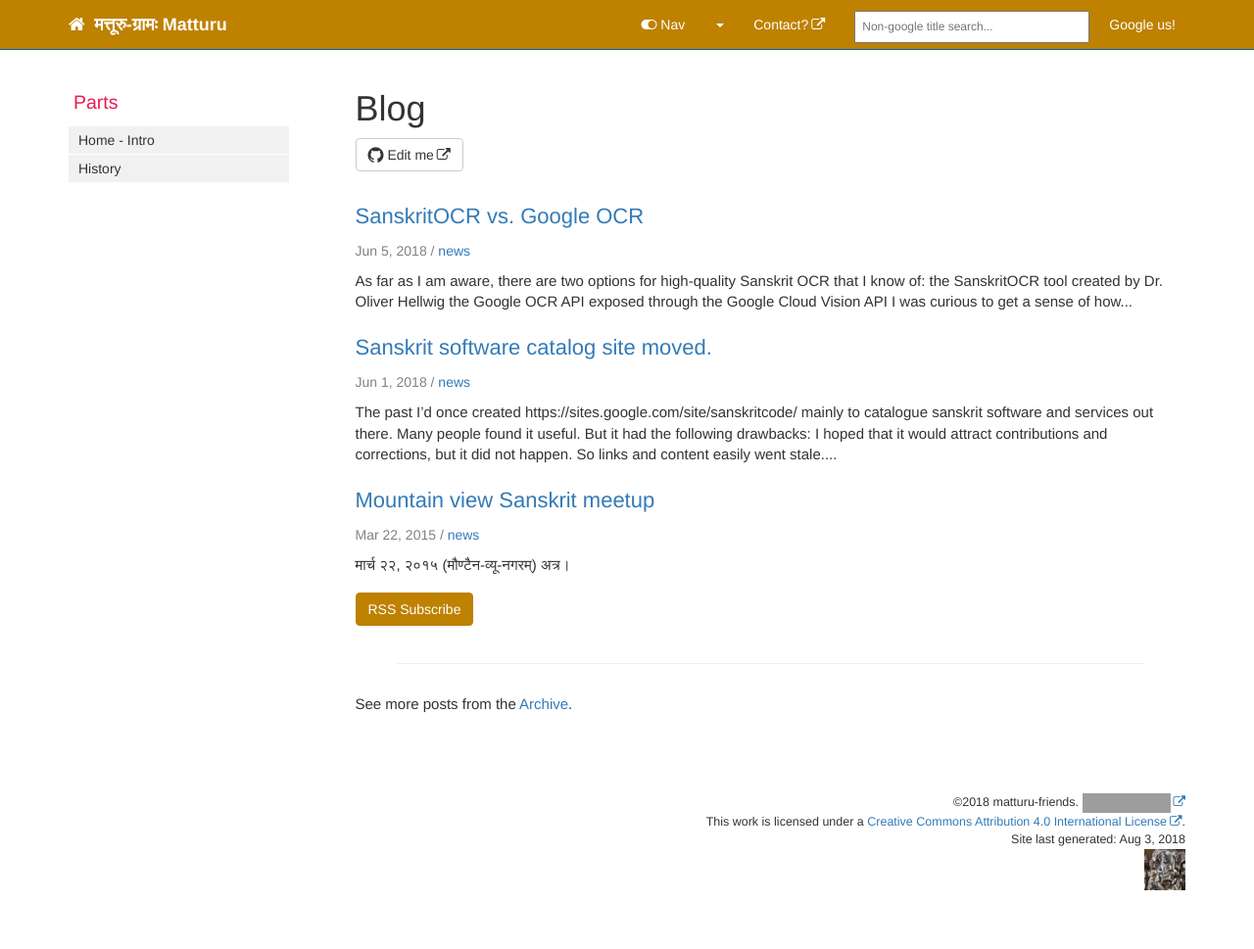
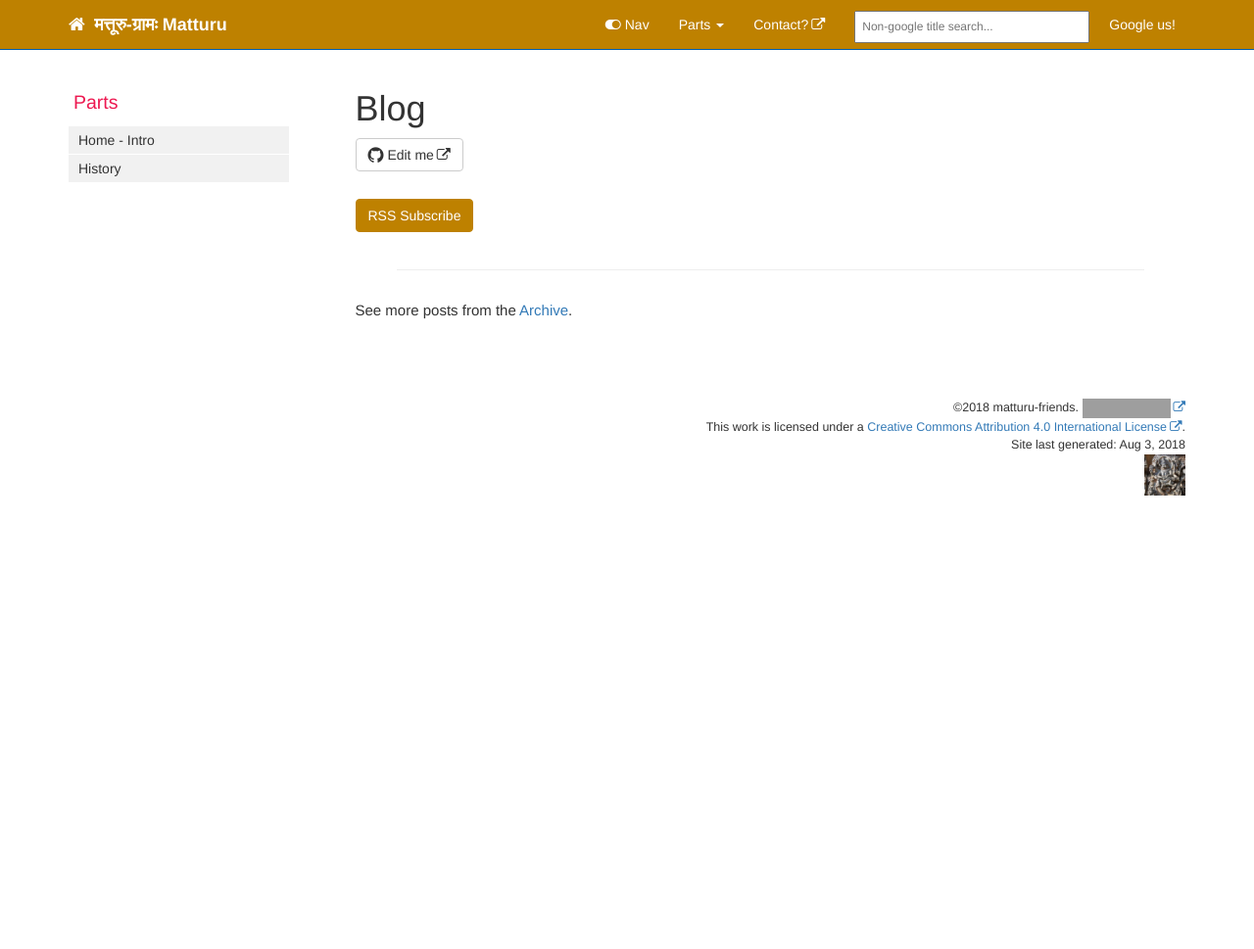
Before and after one commit to sanskrit/groups, a Jekyll site: the page built from blog/index.html, in a window 1280 px wide. Shown: the whole page at 98% size. Built offline with Jekyll 4.4.1, drawn with Linux system fonts in a browser that asks for light colours; nearby versions of some CDN libraries; comment, search, counter and statistics services are not loaded; after the commit the page ends 900 px from its top, so only the background shows below that; part of the change alters nothing that is shown; grey boxes are pictures that could not be loaded.

Commit message:
Content update.

```diff
--- a/_config.yml
+++ b/_config.yml
@@ -95,7 +95,7 @@ defaults:
       comments: true
       search: true
       sidebar: home_sidebar
-      topnav: topnav
+      topnav: home_sidebar
   -
     scope:
       path: ""
@@ -105,7 +105,7 @@ defaults:
       comments: true
       search: true
       sidebar: home_sidebar
-      topnav: topnav
+      topnav: home_sidebar
       permalink: /posts/:slug:output_ext
 # these are defaults used for the frontmatter for these file types
 
--- a/_posts/2015-03-22-mountain-view-meetup.md
+++ /dev/null
@@ -1,8 +0,0 @@
----
-title:  "Mountain view Sanskrit meetup"
-published: true
-summary: "Notes from a rare meeting."
-tags: [news]
----
-
-मार्च २२, २०१५ (मौण्टैन-व्यू-नगरम्) [अत्र](https://docs.google.com/document/d/1f1j0INiR733_thzJrmcycToEUxnUMmr1YCJ7devUUVc/edit?usp=sharing)।
--- a/_posts/2018-06-01-site-moved.md
+++ /dev/null
@@ -1,26 +0,0 @@
----
-title:  "Sanskrit software catalog site moved."
-published: true
-summary: "Sanskrit software catalog site moved."
-tags: [news]
----
-## The past
-
-I'd once created <https://sites.google.com/site/sanskritcode/> mainly to catalogue sanskrit software and services out there. Many people found it useful. But it had the following drawbacks:
-
-- I hoped that it would attract contributions and corrections, but it did not happen. So links and content easily went stale.
-- Besides, that site relied on the beneficence of Google for its availability - and data was not easily exportable.
-
-## Moving to a Jekyll based github-wiki
-
-Now I've moved all the content to <https://sanskrit-coders.github.io/site/>, which uses the Jekyll static site generator and a fork of the [documentation-theme-jekyll](https://github.com/tomjoht/documentation-theme-jekyll) theme. Turning the HTML to markdown required creating [google-sheets-to-markdown](https://vvasuki.github.io/google-sheets-to-markdown/).
-
-- **<https://sites.google.com/site/sanskritcode/> will be deleted after a few days.**
-
-### Advantages
-- Anyone can use the convenient "Edit me" button to contribute changes via the github pull request.
-- Whether or not this attracts more contributions (I suspect it won't), atleast the data is freed from Google so that anyone can easily copy and host it.
-- Folks can use Disqus tool at the bottom to comment on the pages as well!
-
-## Comments
-Feel free to use this Jekyll theme/ setup for your own sites!
--- a/_posts/2018-06-05-ocr-comparison.md
+++ /dev/null
@@ -1,208 +0,0 @@
----
-title: SanskritOCR vs. Google OCR
-published: true
-summary: "SanskritOCR vs. Google OCR."
-tags: [news]
-author: Arun
-author_link: "https://github.com/akprasad"
----
-
-As far as I am aware, there are two options for high-quality Sanskrit OCR that
-I know of:
-
-- the [SanskritOCR][socr] tool created by Dr. Oliver Hellwig
-- the [Google OCR][gocr] API exposed through the Google Cloud Vision API
-
-I was curious to get a sense of how these two tools compared on a sample page,
-and whether there was a clear difference in quality between the two. Here I'll
-describe how I conducted this comparison and my results.
-
-Doing a fair analysis is time-consuming because a variety of page sizes,
-scan qualities, genres, and so on must be tested, and all must be tested for
-both the number and the severity of the errors produced.
-
-So rather than make a firm pronouncement of how one tool compares to the other,
-I focused on just one page that I found particulary challenging and saw how
-the tools compare. Specifically, I focused on page 28 of [this edition]
-of the Raghuvamsa, with the commentary by Mallinatha.
-
-This is a reasonable test because the text contains both large type for the
-main poem and smaller type (with long compounds) for the commentary. The
-print quality ranges from perfectly clear to quite ugly.
-
-Potential biases:
-- SanskritOCR does much better with grayscale text. But most of the PDFs I've
-  seen on archive.org, and that I'm interested in digitizing, are just
-  black-and-white.
-- Hard to pick a "representative" sample of Sanskrit literature. But at least
-  this is a good heuristic.
-- I'm not a SanskritOCR expert but I know that it has several tuning options,
-  including training on an unseen character set. For now I just used the default
-  settings, since I'm a novice with the tool, but it's possible that more work
-  might improve the results here.
-- I don't have a Windows setup, so I'll be running SanskritOCR through an
-  emulator. I don't think this should have much impact on the quality of
-  results, however.
-
-[socr]: http://www.indsenz.com/int/index.php?content=software_ind_ocr_sanskrit
-[gocr]: https://cloud.google.com/vision/docs/ocr
-[ragh]: https://archive.org/stream/RaghuvamsaKalidasaSanjiviniMallinathaCriticalEdition1885
-
-
-Ease of use
------------
-
-## Setup
-
-- SanskritOCR is packaged as an .msi and is Windows only without some kind of
-  emulator. But as technical users, it's important for us to remember that Unix
-  environments are the small minority.
-- The most easily used OCR set up for Google is a Linux-only Python script.
-  With some hacky setup, I got something close enough working on OSX.
-
-Conclusion: Google is more easily scriptable, but as long as you can install
-it, SanskritOCR is stronger.
-
-## User interface
-
-- SanskritOCR has one, and it's pretty simple, with large, prominent buttons.
-  Output is produced per line, and when you click on an digitized word, the
-  interface scroll to its counterpart automatically. Really slick.
-- Google has a pretty simple command line API. Output is a blob of text -- line
-  breaks aren't preserved unless you use the low level API, so comparison with
-  the source material is a little harder by default.
-
-Conclusion: Google is easier for technical users to run, but its features are
-really basic, but SanskritOCR is easier for non-technical users, and it's also
-more pleasant / powerful.
-
-## Runtime
-
-- Google runs in about 2 seconds per page.
-- SanskritOCR took more than two minutes on my first sample page -- nearly two
-  orders of magnitude difference. Ditto when running in Ubuntu. This may be due
-  to how I'm emulating it, though -- I really wish I had a Windows machine handy
-  to test.
-
-Conclusion: Google by far, but my case is probably atypical.
-
-
-Quality
--------
-
-I compared as many errors as I had the time and inclination before. I
-pre-committed to check the verse and the first paragraph of each set of outputs.
-
-Each error is given with its approximate [edit distance][edit] when romanized. I
-thought this was a reasonable metric of severity because it loosely measures
-the work required for a proofreader to correct a word. (The edit distance is
-"approximate" because I calculated each mentally and quite quickly. But the
-results should be qualitatively correct.)
-
-[edit]: https://en.wikipedia.org/wiki/Edit_distance
-
-## Errors in Google OCR (verse and first paragraph)
-
-- [3] payovāhaṃ -> paryavāhaṃ
-- [2] airavatāviva -> eravatāviva
-- [1] pīḍati -> pīḍeti
-- [2] puraḥsarau -> puraḥsarī
-- [1] viśeṣātta -> viśeṣāttu
-- [2] sevyamāno -> sevyamānau
-- [2] sukhasparśaiḥ -> sukhamparśaḥ
-- [1] vārtair -> vārtār
-- [1] vidyudairava -> vidyuderava
-- [4] tvairāvatāmindra -> vairāvatābhandra
-- [2] yābhinna → yorbhinna
-- [3] aniṣṭatvādupamādūṣaṇam ? → aniṭatvādupamādṛpaṇaṃ
-- [2] rūḍhau → rūdau
-- [1] saṃbandhaḥ → saṃvandhaḥ
-- [2] airāvato → erāvato
-- [1] gair → gar
-- [1] tvāca → tvācca
-- [2] tvādabhra → tva।dabhra
-- [1] tvāt → tvān
-- [1] sāhacaryaṃ → sāhacarya
-- [2] ghaṭate → paṭate
-- [2] airāvatas → airāvanam
-- [2] erāvatasya → airāvatasya
-- [1] stryair → strayair
-- [3] suṣṭūktaṃ → muṣṭataṃ
-- [1] iveti → ivati
-- [3] rohaṇoktyā → rohaṇe yā
-- [1] bījaṃ → vījaṃ
-- [2] daṃpatyor → daṃpatyār
-
-General comments on this output:
-- Vowel marks are often ignored ("pIDeti" -> "pIDati", "airAvata" ->
-  "erAvata"). Often these mistakes are given very high confidence, so they're
-  tough to detect automatically without a dictionary of some kind. For example,
-  "hetoH" -> "hatAH" (from a later paragraph) is particularly bad, as both are
-  grammatically valid in context.
-- Vowel marks are often mistaken ("sevyamAno" -> "sevyamAnau")
-- m/s confusion ("sukhasparzaiH" -> "sukhamparzaH")
-- p/b confusion ("yeSAM" -> "yapAM")
-- Conjunct "ya" often read as "aya" ("stryai" -> "strayai")
-- Double "cc" often rendered as "c"
-- Some punctuation issues:         " -> ' '      ॥ -> | |      " -> *     " -> '
-- Poor line breaking, but this can be worked around when using the lower-level OCR api.
-
-
-## Errors in SanskritOCR (verse and first paragraph)
-
-- [3] syandana -> ṣkadana
-- [2] bhūd -> bhrṛd
-- [1] puraḥ -> pūraḥ
-- [4] anubhāvaviśeṣāttu -> anudhāvaviśeṣāna
-- [1] sena -> śena
-- [7] sukhasparśaiḥ -> bhuravampaśaiḥ
-- [21] puṣpareṇūtkirairvārtairādhūtavanarājibhiḥ → pūā;pagṛā'itkerervārtairāśrya'vanarājiāi'caḥ
-- [3] vidyudairāvate → vadyadāravate
-- [4] iti → jñāta
-- [1] pāṭhe → pāṭha
-- [6] tvairāvatamindra → tvarāvatābhandra
-- [3] bhinnaliṅga → bhirnnalaga
-- [2] dūṣaṇam → dapaṇam
-- [4] saṃbandhaḥ → savanaḥ
-- [1] āpaḥ → āpa
-- [7] bhūvāksurāpsu syāt → bhūyatpharāsu syān
-- [4] airāvato → egavato
-- [8] bhrastatvādabhrarūpatvāt → trasyatvādatarūpatvāna
-- [1] rohaṇaṃ → rohaṇa
-- [1] sāhacaryaṃ → sāhacarya
-- [1] ghaṭate → gaṭate
-- [1] kiṃca → kica
-- [2] sāha → moha
-- [3] stryairāvatīti → anyairāvatīti
-- [3] suṣṭūktaṃ → suṣukta
-- [4] bījaṃ → vaji
-- [1] daṃpat → dapat
-- [1] yaṃ → ya
-
-General comments on this output:
-- Often makes severe errors that even a non-Sanskrit reader would notice are wrong.
-- Some errors blend in very well, e.g. stryair- → anyair-, iti → jJAta
-
-
-Tentative conclusions
----------------------
-
-The two tools produce roughly the same number of errors, but when comparing by
-edit distance, SanskritOCR has roughly twice the severity of Google OCR.
-
-Since the page I chose is particularly hard, I have confidence that Google OCR
-can maintain this quality or perform even better on easier data.
-
-Both tools make errors that can seem at first like normal Sanskrit. Google OCR
-seems more prone to this, since its errors are less severe (and therefore
-closer to actual Sanskrit). This may be able to be worked around with better
-linguistic understanding.
-
-My recommendations on this basis:
-- Google OCR is likely at least as good as SanskritOCR and can be used for
-  projects that require high-quality Sanskrit OCR.
-- Better documentation and assistance for how to tune SanskritOCR may be
-  useful.
-- Investing in tooling for Google OCR is a worthwhile priority for the
-  community, since the OCR output is easy to process programmatically and can
-  be used to build more sophisticated proofreading tools.
```
